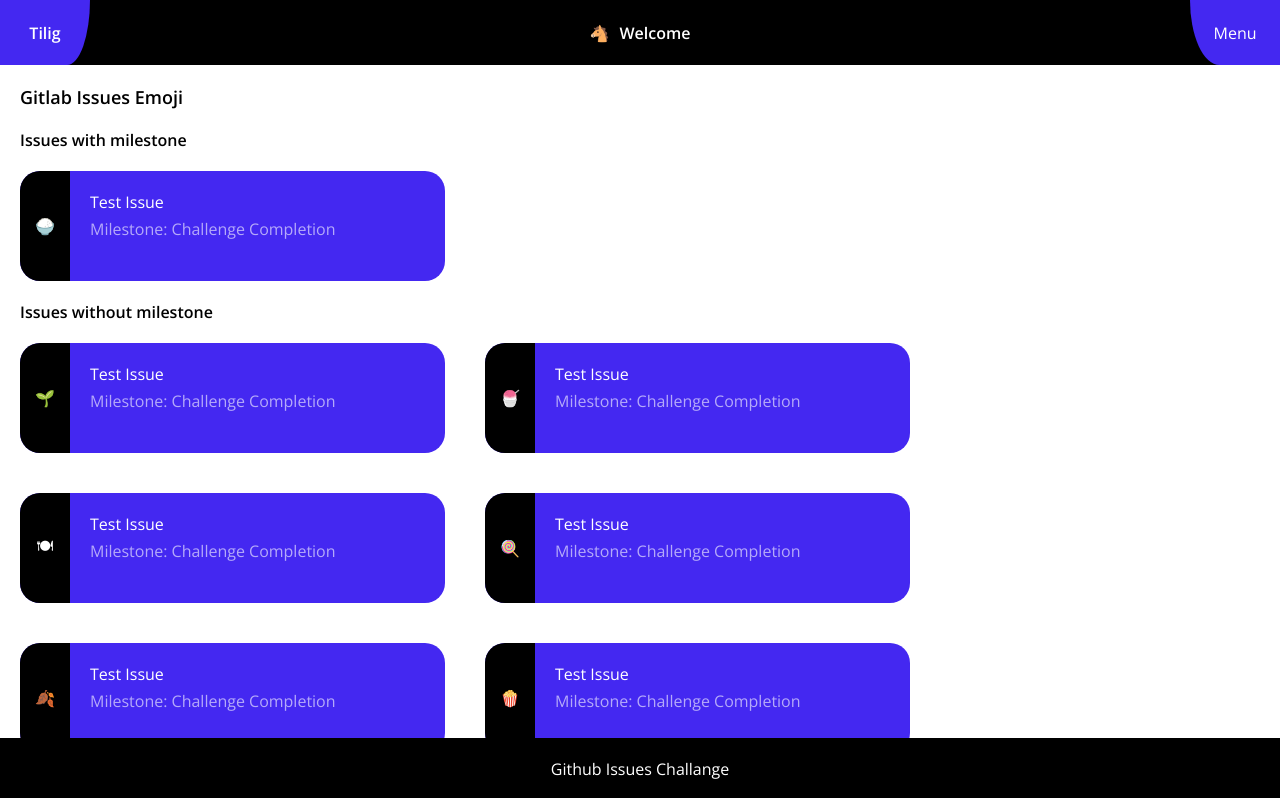
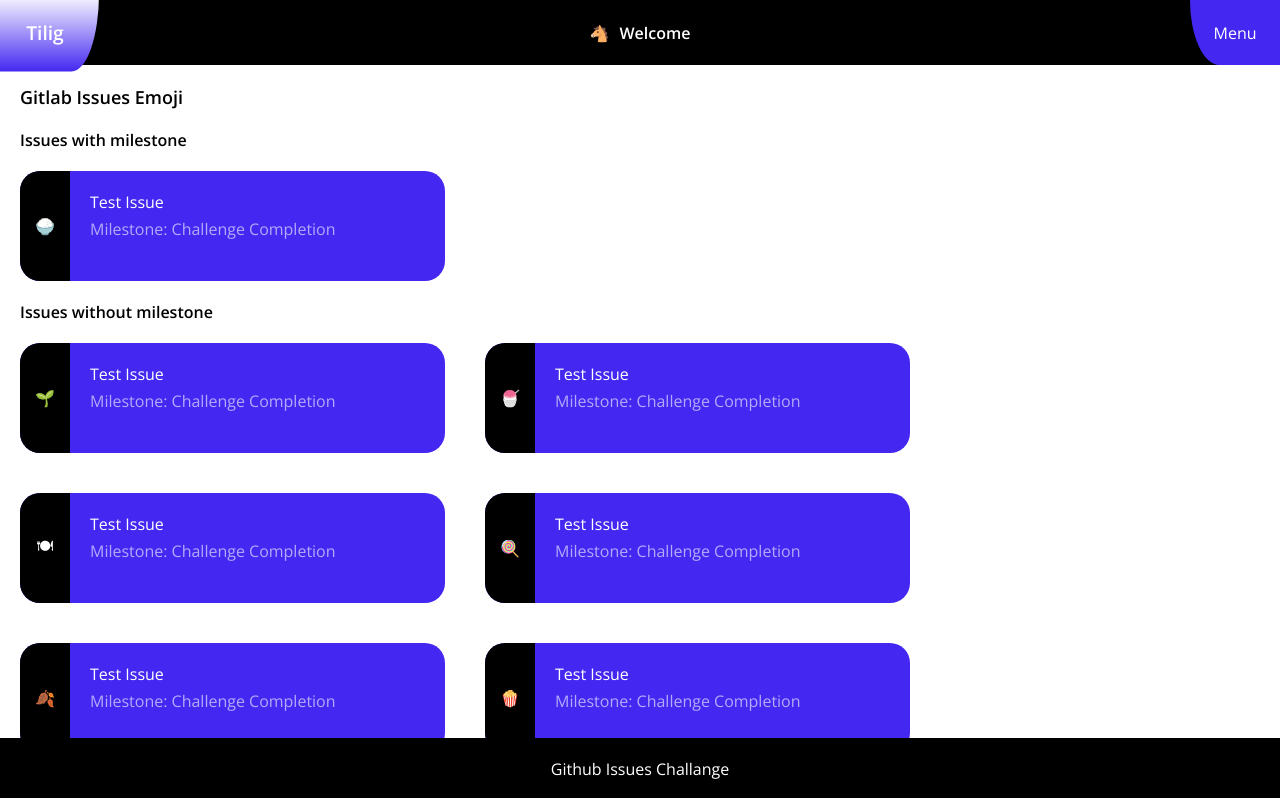
Before and after one commit to igbominadeveloper/gitlab-issues, a Vue app: page / in a window 1280 px wide. Shown: the top 798 px of the page. Built offline with nearby package versions, Linux system fonts and the light colour scheme.

Commit message:
add transition to menu item hover

```diff
--- a/src/components/Navbar.vue
+++ b/src/components/Navbar.vue
@@ -53,6 +53,13 @@
   font-weight: bolder;
 }
 
+.nav-item:hover {
+  cursor: pointer;
+  transform: scale(1.2);
+  transition: all 0.3s linear;
+  background: linear-gradient(var(--color-white), var(--color-primary));
+}
+
 .nav-logo {
   border-bottom-right-radius: 38px 108px;
 }
```
